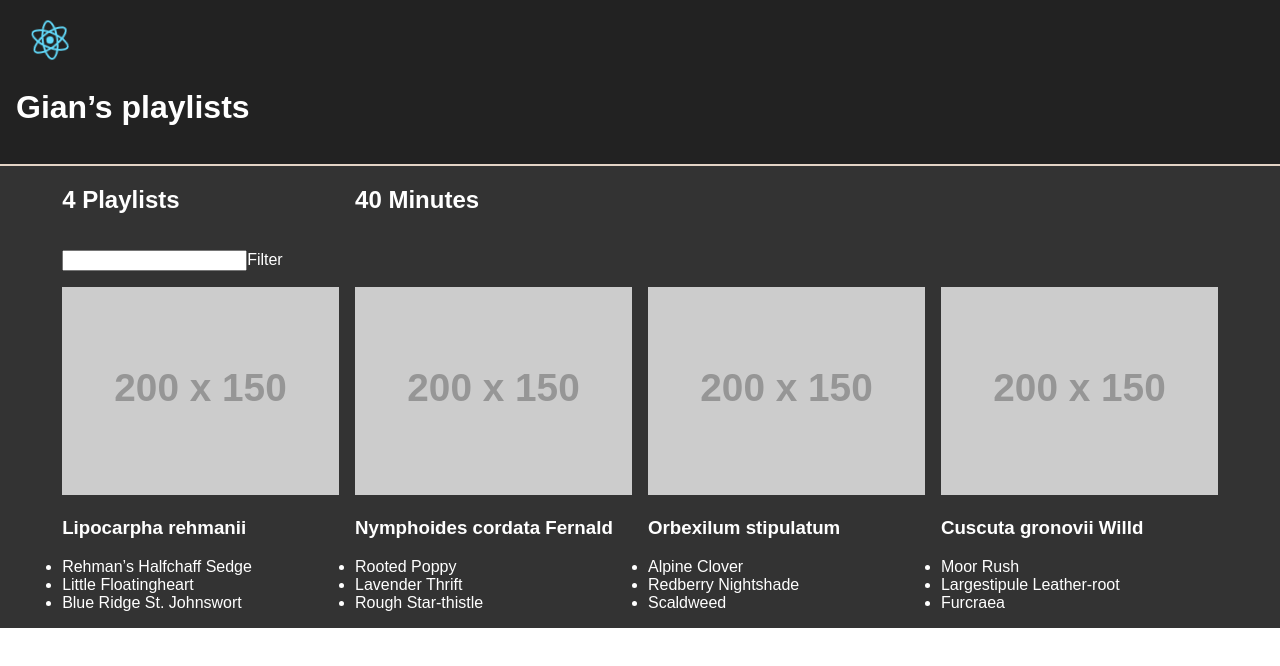
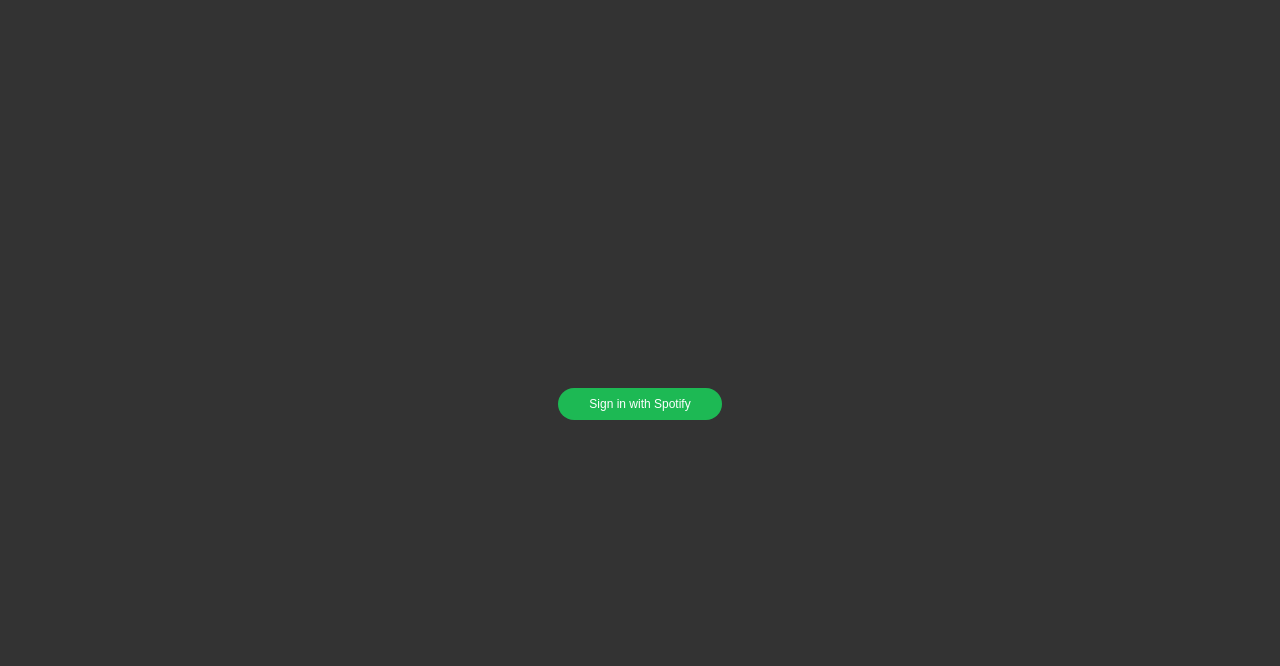
Before and after one commit to gianverab/playlists-prototype, a React (Create React App) app: page / in a window 1280 px wide. Shown: the top 666 px of the page. Built offline with nearby package versions, Linux system fonts and the light colour scheme.

Commit message:
setting up OAuth with Spotify API

```diff
--- a/package.json
+++ b/package.json
@@ -5,6 +5,7 @@
   "author": "Giancarlo Vera",
   "license": "MIT",
   "dependencies": {
+    "query-string": "^6.1.0",
     "react": "^16.4.2",
     "react-dom": "^16.4.2",
     "react-scripts": "1.1.5"
--- a/src/App.css
+++ b/src/App.css
@@ -1,6 +1,8 @@
 .app {
   box-sizing: border-box;
-  background-color: #fff;
+  background-color: #333;
+  height: 100vh;
+  position: relative;
 }
 
 .app-logo {
@@ -26,7 +28,6 @@
   grid-template-columns: minmax(1em, 1fr) repeat(4, minmax(136px, 6fr)) minmax(1em, 1fr);
   grid-gap: 1em;
   color: #fff;
-  background-color: #333;
   box-sizing: inherit;
 }
 
--- a/src/App.js
+++ b/src/App.js
@@ -1,4 +1,5 @@
 import React, { Component } from 'react';
+import queryString from 'query-string';
 import logo from './logo.svg';
 import './App.css';
 
@@ -40,6 +41,19 @@
       },
     ],
   },
+};
+
+const buttonStyle = {
+  color: '#fff',
+  border: 'none',
+  cursor: 'pointer',
+  outline: 0,
+  height: '32px',
+  width: '164px',
+  fontSize: '12px',
+  lineHeight: 1,
+  borderRadius: '500px',
+  backgroundColor: '#1db954',
 };
 
 class PlaylistCounter extends Component {
@@ -117,17 +131,23 @@
   }
 
   componentDidMount() {
-    setTimeout(() => {
+    /* setTimeout(() => {
       this.setState({
         serverData: fakeServerData,
       });
-    }, 500);
+    }, 500); */
+    const parsed = queryString.parse(window.location.search);
+    console.log(parsed);
   }
 
   handleTextChange = (event) => {
     this.setState({
       filterString: event.target.value,
     });
+  }
+
+  handleClick = () => {
+    window.location = 'http://localhost:8888/login';
   }
 
   render() {
@@ -171,7 +191,17 @@
               </main>
             </div>
           )
-          : 'Loading...'
+          : (
+            <button
+              style={{
+                ...buttonStyle, margin: 0, padding: 0, position: 'absolute', left: 'calc(50% - 82px)', top: 'calc(50% - 12px)',
+              }}
+              type="submit"
+              onClick={this.handleClick}
+            >
+            Sign in with Spotify
+            </button>
+          )
       }
       </div>
     );
```
Also changed, not shown: 1 other file (tests, documents, lock files or other folders).
